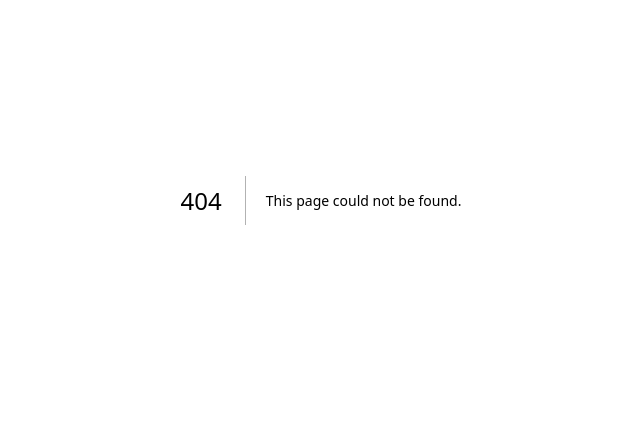
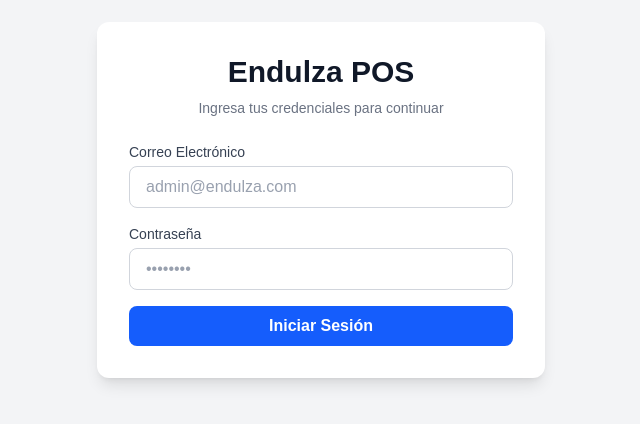
Before and after one commit to DiegoAlan12/endulza-frontend, a Next.js app: page /login in a window 1280 px wide. Before the commit this address had no page. Shown: the part 200-624 px from the top of the page, without its empty margins (319-959 px from the left). Built offline with nearby package versions, Linux system fonts and the light colour scheme.

Commit message:
feat(auth): integracion de login JWT, proteccion de UI y consumo de endpoints con Bearer token

```diff
--- a/src/app/admin/pedidos/page.tsx
+++ b/src/app/admin/pedidos/page.tsx
@@ -47,9 +47,16 @@ export default function PedidosPage() {
   const [mostrarModalPin, setMostrarModalPin] = useState(false);
   const [estadoDestinoReversion, setEstadoDestinoReversion] = useState("");
   const [tipoAccion, setTipoAccion] = useState(""); // NUEVO: "revertir" o "cancelar"
+  const [usuarioActual, setUsuarioActual] = useState<any>(null);
 
   // Cargar lista general de pedidos al abrir la página
   useEffect(() => {
+
+    const usuarioGuardado = localStorage.getItem("endulza_usuario");
+    if (usuarioGuardado) {
+      setUsuarioActual(JSON.parse(usuarioGuardado));
+    }
+
     const cargarDatosIniciales = async () => {
       try {
         const [resPedidos, resProductos] = await Promise.all([
@@ -136,19 +143,29 @@ export default function PedidosPage() {
   // 3. Ejecuta la cancelación real contra el Backend
   const procesarCancelacion = async () => {
     if (!pedidoSeleccionado) {
-      alert("No hay un pedido seleccionado para cancelar.");
+      alert("Debe seleccionar un pedido para cancelar.");
       return;
     }
 
     try {
+      // Sacamos el gafete de la memoria
+      const token = localStorage.getItem("endulza_token");
+
       const respuesta = await fetch(
         `http://localhost:3000/pedidos/${pedidoSeleccionado.idPedido}/cancelar`,
         {
           method: "PATCH",
+          headers: {
+            Authorization: `Bearer ${token}`,
+          },
         },
       );
 
-      if (!respuesta.ok) throw new Error("Error al cancelar el pedido");
+      const data = await respuesta.json();
+
+      if (!respuesta.ok) {
+        throw new Error(data.message || "Error al cancelar el pedido");
+      }
 
       alert("¡Pedido cancelado y stock devuelto al inventario exitosamente!");
       cerrarTicket();
@@ -156,25 +173,21 @@ export default function PedidosPage() {
       // Recargar la tabla principal
       const resPedidos = await fetch("http://localhost:3000/pedidos");
       setPedidos(await resPedidos.json());
-    } catch (error) {
+    } catch (error: any) {
       console.error(error);
-      alert("Hubo un problema al cancelar el pedido.");
+      alert(error.message);
     }
   };
 
   // 4. El "Cerebro" del Modal de Seguridad
   const confirmarPinYEjecutar = () => {
-    if (pinInput === "1234") {
-      if (tipoAccion === "revertir") {
-        cambiarEstadoPedido(estadoDestinoReversion);
-      } else if (tipoAccion === "cancelar") {
-        procesarCancelacion();
-      }
-      cerrarModalPin();
-    } else {
-      alert("PIN incorrecto. Operación cancelada.");
-      setPinInput("");
+    if (tipoAccion === "revertir") {
+      // Recuerda también inyectar el token en tu función cambiarEstadoPedido si está protegida
+      cambiarEstadoPedido(estadoDestinoReversion);
+    } else if (tipoAccion === "cancelar") {
+      procesarCancelacion();
     }
+    cerrarModalPin();
   };
 
   // 5. Limpia todo al cerrar
@@ -431,7 +444,7 @@ export default function PedidosPage() {
 
 <div className="flex justify-end gap-3 mt-6 items-center">
                 {/* Botón de retroceso */}
-                {pedidoSeleccionado.status !== 'PENDIENTE' && pedidoSeleccionado.status !== 'CANCELADO' && (
+{pedidoSeleccionado.status !== 'PENDIENTE' && pedidoSeleccionado.status !== 'CANCELADO' && usuarioActual?.tipoUsuario === 'ADMIN' && (
                   <button
                     onClick={() => solicitarReversion(pedidoSeleccionado.status)}
                     className="mr-auto text-sm text-red-600 hover:text-red-800 font-bold underline decoration-red-300 underline-offset-4"
@@ -440,8 +453,8 @@ export default function PedidosPage() {
                   </button>
                 )}
 
-                {/* Nuevo Botón de Cancelación */}
-                {pedidoSeleccionado.status !== 'CANCELADO' && pedidoSeleccionado.status !== 'ENTREGADO' && (
+                {/* Nuevo Botón de Cancelación (SOLO ADMIN) */}
+                {pedidoSeleccionado.status !== 'CANCELADO' && pedidoSeleccionado.status !== 'ENTREGADO' && usuarioActual?.tipoUsuario === 'ADMIN' && (
                   <button
                     onClick={solicitarCancelacion}
                     className="px-4 py-2 bg-red-100 text-red-700 rounded-md hover:bg-red-200 font-bold transition-colors"
@@ -580,20 +593,6 @@ export default function PedidosPage() {
             <h3 className="text-lg leading-6 font-bold text-gray-900 mb-2">
               Autorización Requerida
             </h3>
-            <p className="text-sm text-gray-500 mb-4">
-              Ingresa el PIN de la dueña para {tipoAccion === 'cancelar' ? 'cancelar definitivamente este pedido' : 'revertir el estado de este pedido'}.
-            </p>
-
-            <input
-              type="password"
-              maxLength={4}
-              className="w-32 text-center text-2xl tracking-widest border border-gray-400 rounded-md px-3 py-2 text-gray-900 font-bold mb-6"
-              value={pinInput}
-              onChange={(e) => setPinInput(e.target.value)}
-              onKeyDown={(e) => e.key === 'Enter' && confirmarPinYEjecutar()}
-              placeholder="••••"
-              autoFocus
-            />
 
             <div className="flex justify-center gap-3">
               <button onClick={cerrarModalPin} className="px-4 py-2 border border-gray-300 text-gray-700 rounded-md hover:bg-gray-50 font-medium">
--- /dev/null
+++ b/src/app/login/page.tsx
@@ -0,0 +1,99 @@
+"use client";
+
+import { useState } from "react";
+import { useRouter } from "next/navigation"; // Importante: usar next/navigation en App Router
+
+export default function LoginPage() {
+  const [correo, setCorreo] = useState("");
+  const [password, setPassword] = useState("");
+  const [error, setError] = useState("");
+  const [cargando, setCargando] = useState(false);
+  const router = useRouter();
+
+  const manejarLogin = async (e: React.FormEvent) => {
+    e.preventDefault();
+    setError("");
+    setCargando(true);
+
+    try {
+      const respuesta = await fetch("http://localhost:3000/auth/login", {
+        method: "POST",
+        headers: { "Content-Type": "application/json" },
+        body: JSON.stringify({ correo, password }),
+      });
+
+      const data = await respuesta.json();
+
+      if (!respuesta.ok) {
+        throw new Error(data.message || "Credenciales incorrectas");
+      }
+
+      // 1. Guardamos el token (Gafete) y los datos del usuario en el navegador
+      localStorage.setItem("endulza_token", data.access_token);
+      localStorage.setItem("endulza_usuario", JSON.stringify(data.usuario));
+
+      // 2. Redirigimos al panel principal de pedidos
+      router.push("/admin/pedidos");
+
+    } catch (err: any) {
+      setError(err.message);
+    } finally {
+      setCargando(false);
+    }
+  };
+
+  return (
+    <div className="min-h-screen bg-gray-100 flex items-center justify-center p-4">
+      <div className="max-w-md w-full bg-white rounded-xl shadow-lg p-8 space-y-6">
+        <div className="text-center">
+          <h1 className="text-3xl font-extrabold text-gray-900">Endulza POS</h1>
+          <p className="mt-2 text-sm text-gray-500">Ingresa tus credenciales para continuar</p>
+        </div>
+
+        {error && (
+          <div className="bg-red-50 border-l-4 border-red-500 p-4 rounded-md animate-fade-in">
+            <p className="text-sm text-red-700 font-medium">{error}</p>
+          </div>
+        )}
+
+        <form onSubmit={manejarLogin} className="space-y-4">
+          <div>
+            <label className="block text-sm font-medium text-gray-700 mb-1">Correo Electrónico</label>
+            <input
+              type="email"
+              required
+              className="w-full px-4 py-2 border border-gray-300 rounded-lg text-gray-900 placeholder-gray-400 focus:ring-2 focus:ring-blue-500 focus:border-blue-500 outline-none transition-all"
+              placeholder="admin@endulza.com"
+              value={correo}
+              onChange={(e) => setCorreo(e.target.value)}
+            />
+          </div>
+
+          <div>
+            <label className="block text-sm font-medium text-gray-700 mb-1">Contraseña</label>
+            <input
+              type="password"
+              required
+              className="w-full px-4 py-2 border border-gray-300 rounded-lg text-gray-900 placeholder-gray-400 focus:ring-2 focus:ring-blue-500 focus:border-blue-500 outline-none transition-all"
+              placeholder="••••••••"
+              value={password}
+              onChange={(e) => setPassword(e.target.value)}
+            />
+          </div>
+
+          <button
+            type="submit"
+            disabled={cargando}
+            className="w-full bg-blue-600 text-white font-bold py-2 px-4 rounded-lg hover:bg-blue-700 focus:ring-4 focus:ring-blue-300 transition-all disabled:opacity-50 flex justify-center items-center"
+          >
+            {cargando ? (
+              <span className="animate-spin h-5 w-5 border-2 border-white border-t-transparent rounded-full"></span>
+            ) : (
+              "Iniciar Sesión"
+            )}
+          </button>
+        </form>
+      </div>
+    </div>
+  );
+}
```
